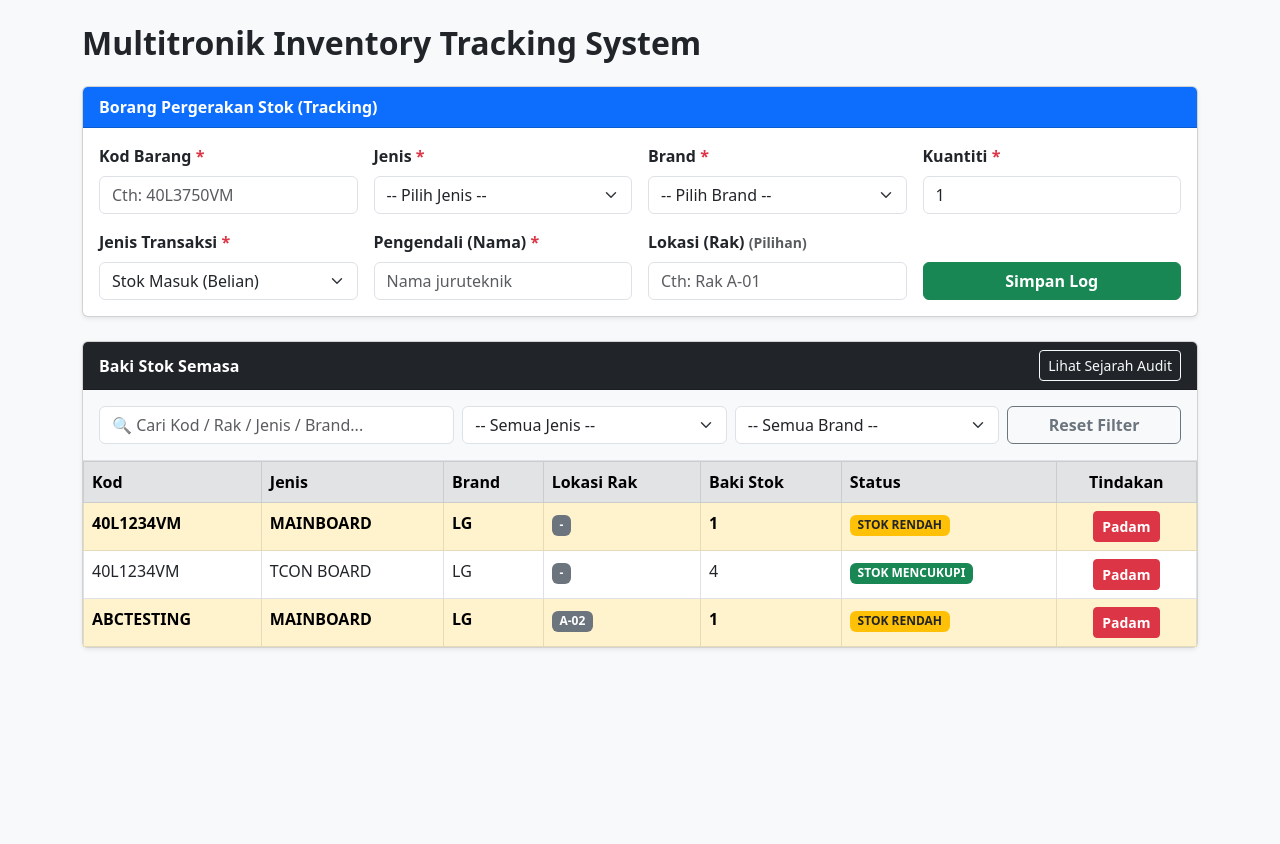
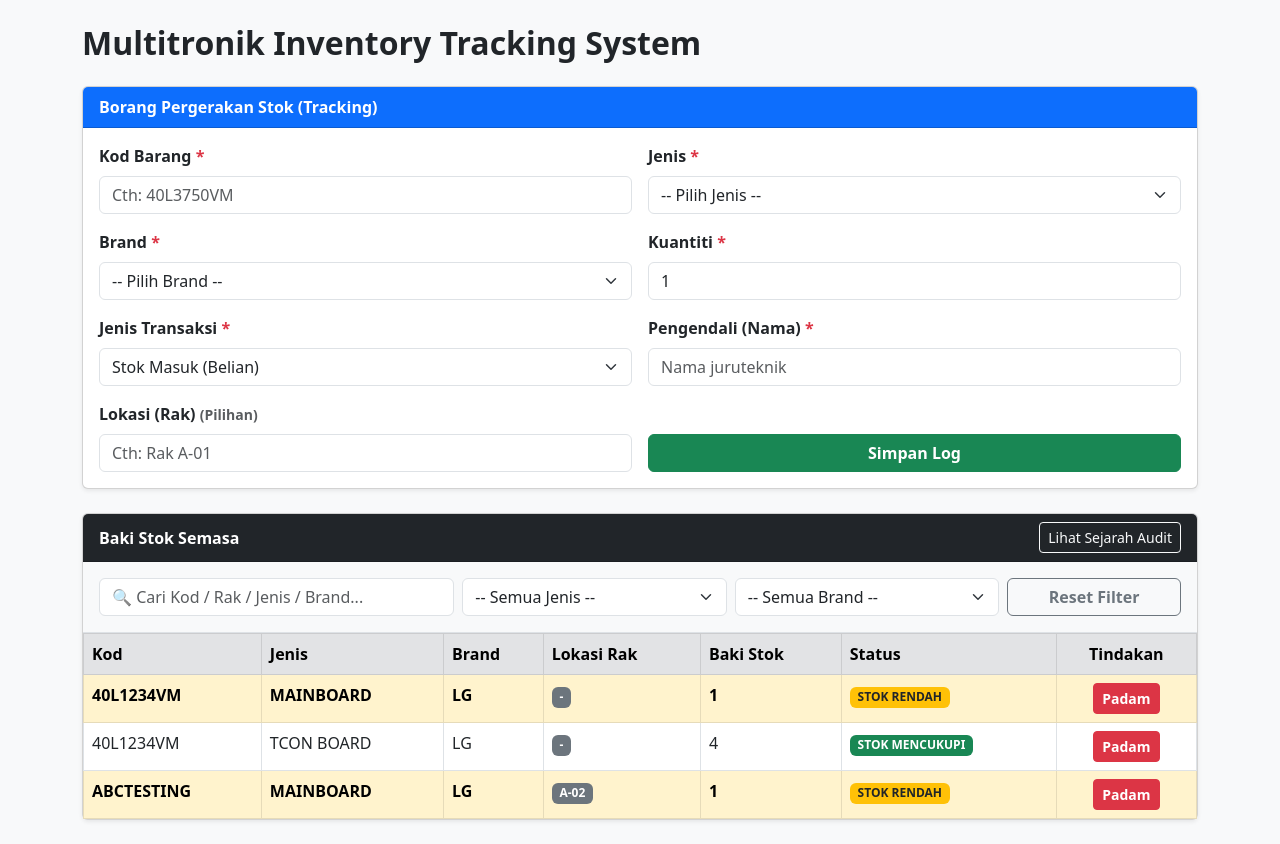
Before and after one commit to syafiqahsyukri19-gif/MITS, a Flask app: page / in a window 1280 px wide. Before the commit the page ends 649 px from the top, so only its background shows below. Run offline with Flask 3, Linux system fonts and the light colour scheme; data comes from the database, SQL or seed files in the repository.

Commit message:
PWA code

```diff
--- a/templates/dashboard.html
+++ b/templates/dashboard.html
@@ -1,6 +1,10 @@
 <!DOCTYPE html>
 <html lang="ms">
 <head>
+    <!-- Pautan ke manifest.json -->
+    <link rel="manifest" href="{{ url_for('static', filename='manifest.json') }}">
+    <meta name="theme-color" content="#0d6efd">
+
     <meta charset="UTF-8">
     <meta name="viewport" content="width=device-width, initial-scale=1.0">
     <title>Multitronik Inventory Tracking System</title>
@@ -33,13 +37,13 @@
             <form action="/transaction" method="POST" class="row g-3">
 
                 <!-- 1. Kod Barang -->
-                <div class="col-md-3">
+                <div class="col-12 col-sm-6">
                     <label class="form-label fw-bold">Kod Barang <span class="text-danger">*</span></label>
                     <input type="text" name="item_code" class="form-control" placeholder="Cth: 40L3750VM" required>
                 </div>
 
                 <!-- 2. Jenis -->
-                <div class="col-md-3">
+                <div class="col-12 col-sm-6">
                     <label class="form-label fw-bold">Jenis <span class="text-danger">*</span></label>
                     <select name="item_type" id="item_type_select" class="form-select" onchange="checkNewCategory(this)" required>
                         <option value="" selected disabled>-- Pilih Jenis --</option>
@@ -51,7 +55,7 @@
                 </div>
 
                 <!-- 3. Brand -->
-                <div class="col-md-3">
+                <div class="col-12 col-sm-6">
                     <label class="form-label fw-bold">Brand <span class="text-danger">*</span></label>
                     <select name="brand" id="brand_select" class="form-select" onchange="checkNewBrand(this)" required>
                         <option value="" selected disabled>-- Pilih Brand --</option>
@@ -63,13 +67,13 @@
                 </div>
 
                 <!-- 4. Kuantiti -->
-                <div class="col-md-3">
+                <div class="col-12 col-sm-6">
                     <label class="form-label fw-bold">Kuantiti <span class="text-danger">*</span></label>
                     <input type="number" name="qty" min="1" value="1" class="form-control" required>
                 </div>
 
                 <!-- 5. Jenis Transaksi -->
-                <div class="col-md-3">
+                <div class="col-12 col-sm-6">
                     <label class="form-label fw-bold">Jenis Transaksi <span class="text-danger">*</span></label>
                     <select name="txn_type" class="form-select" required>
                         <option value="IN">Stok Masuk (Belian)</option>
@@ -78,19 +82,19 @@
                 </div>
 
                 <!-- 6. Pengendali -->
-                <div class="col-md-3">
+                <div class="col-12 col-sm-6">
                     <label class="form-label fw-bold">Pengendali (Nama) <span class="text-danger">*</span></label>
                     <input type="text" name="handled_by" class="form-control" placeholder="Nama juruteknik" required>
                 </div>
 
                 <!-- 7. Lokasi Rak (Pilihan) -->
-                <div class="col-md-3">
+                <div class="col-12 col-sm-6">
                     <label class="form-label fw-bold">Lokasi (Rak) <small class="text-muted">(Pilihan)</small></label>
                     <input type="text" name="rack_location" class="form-control" placeholder="Cth: Rak A-01">
                 </div>
 
                 <!-- Butang Simpan -->
-                <div class="col-md-3 d-flex align-items-end">
+                <div class="col-12 col-sm-6 d-flex align-items-end">
                     <button type="submit" class="btn btn-success w-100 fw-bold">Simpan Log</button>
                 </div>
 
@@ -109,11 +113,11 @@
         <div class="card-body bg-light border-bottom py-3">
             <div class="row g-2 align-items-center">
                 <!-- 1. Input Carian Teks -->
-                <div class="col-md-4">
+                <div class="col-12 col-md-4">
                     <input type="text" id="searchInput" class="form-control" placeholder="🔍 Cari Kod / Rak / Jenis / Brand..." onkeyup="filterTable()">
                 </div>
                 <!-- 2. Filter Jenis -->
-                <div class="col-md-3">
+                <div class="col-12 col-sm-6 col-md-3">
                     <select id="filterCategory" class="form-select" onchange="filterTable()">
                         <option value="">-- Semua Jenis --</option>
                         {% for cat in categories %}
@@ -122,7 +126,7 @@
                     </select>
                 </div>
                 <!-- 3. Filter Brand -->
-                <div class="col-md-3">
+                <div class="col-12 col-sm-6 col-md-3">
                     <select id="filterBrand" class="form-select" onchange="filterTable()">
                         <option value="">-- Semua Brand --</option>
                         {% for b in brands %}
@@ -131,13 +135,14 @@
                     </select>
                 </div>
                 <!-- 4. Butang Reset Filter -->
-                <div class="col-md-2">
+                <div class="col-12 col-md-2">
                     <button class="btn btn-outline-secondary w-100 fw-bold" onclick="resetFilters()">Reset Filter</button>
                 </div>
             </div>
         </div>
 
         <div class="card-body p-0">
+            <div class="table-responsive">
                 <table class="table table-hover table-bordered mb-0" id="inventoryTable">
                     <thead class="table-secondary">
                         <tr>
@@ -194,6 +199,7 @@
                         </tr>
                     </tbody>
                 </table>
+            </div>
         </div>
     </div>
 </div>
--- a/templates/logs.html
+++ b/templates/logs.html
@@ -1,6 +1,10 @@
 <!DOCTYPE html>
 <html lang="ms">
 <head>
+    <!-- Pautan ke manifest.json -->
+    <link rel="manifest" href="{{ url_for('static', filename='manifest.json') }}">
+    <meta name="theme-color" content="#0d6efd">
+
     <meta charset="UTF-8">
     <meta name="viewport" content="width=device-width, initial-scale=1.0">
     <title>Sejarah Audit Stok - Multitronik</title>
```
Also changed, not shown: templates/menifest.json (added, +15 -0 lines). Lines whose indentation alone changed are shown as unchanged.
